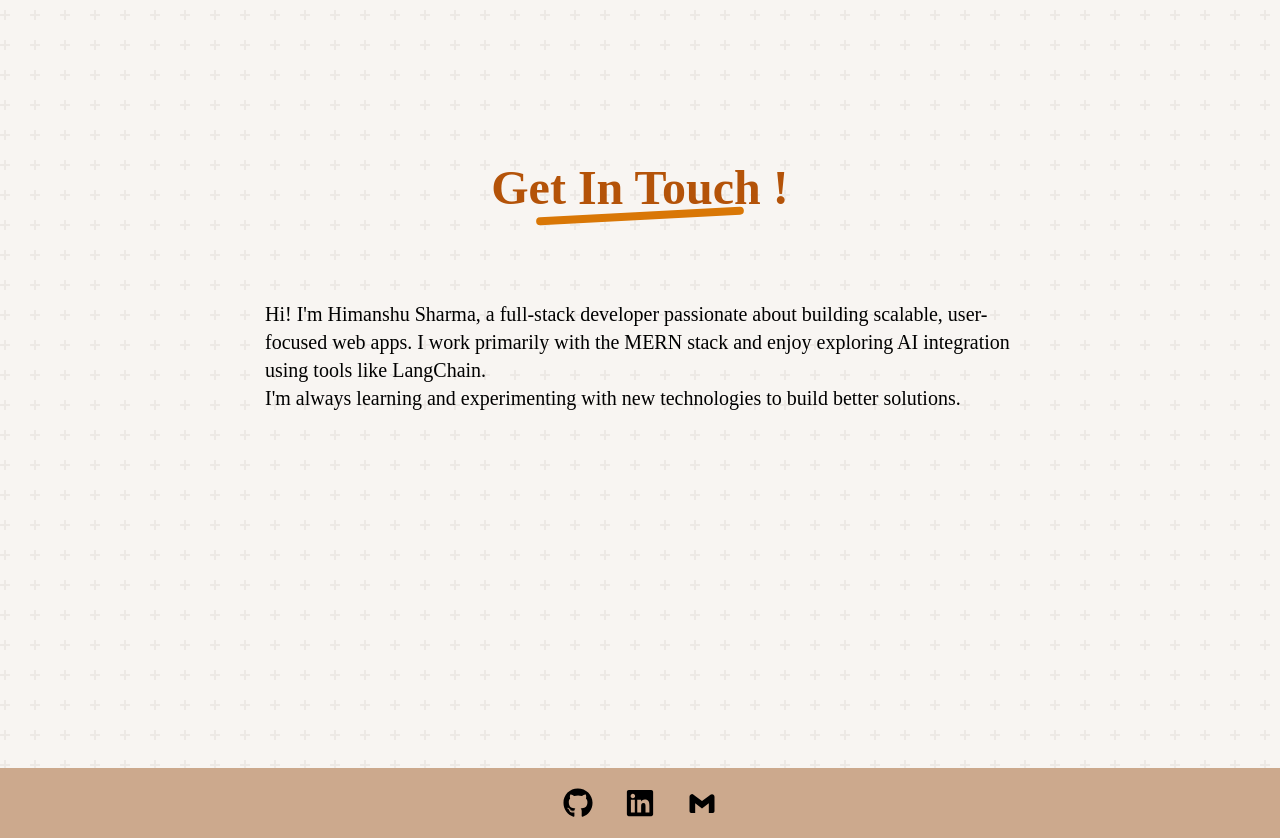
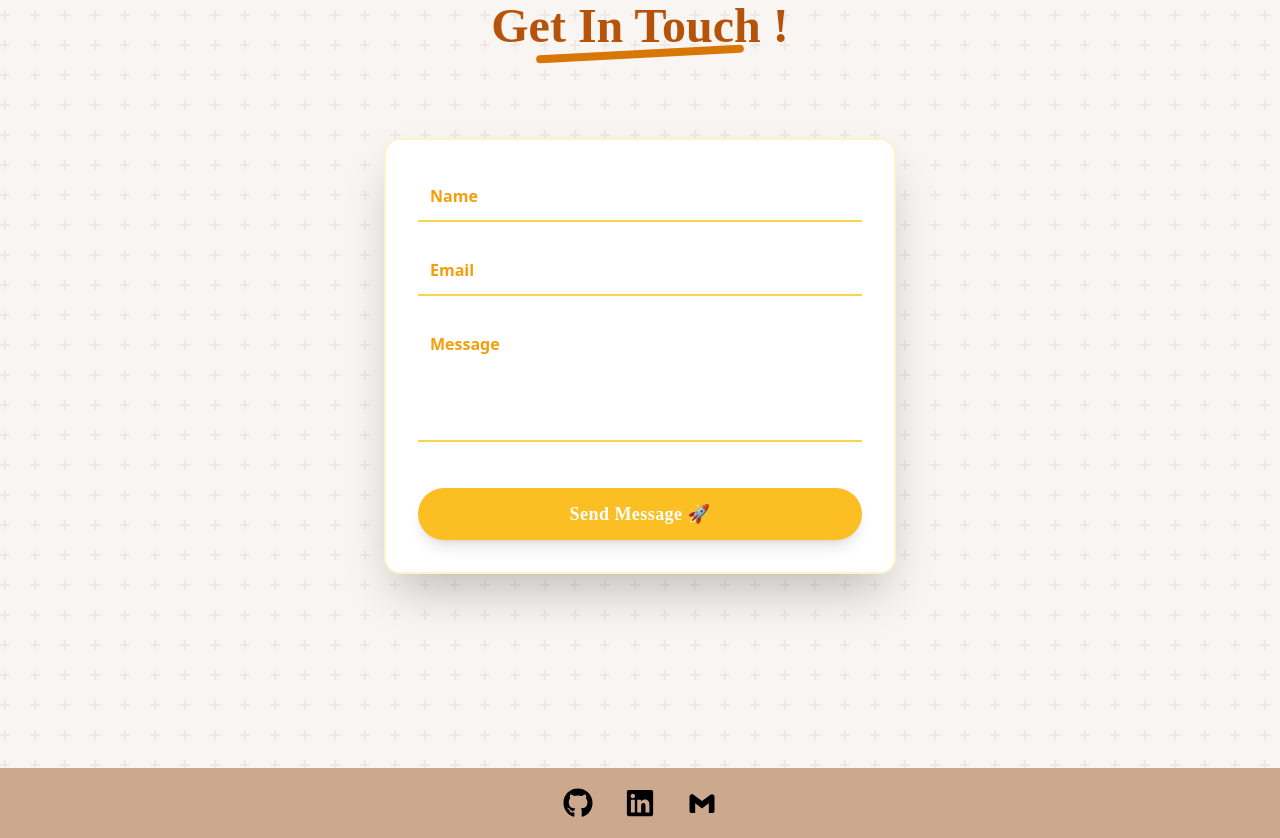
Before and after one commit to CodeXGautam/portfolio, a React (Create React App) app in the folder frontend/: page / in a window 1280 px wide. Shown: the part 3800-4638 px from the top of the page. Built offline with nearby package versions, Linux system fonts and the light colour scheme.

Commit message:
Add creative contact form to Contact component for user inquiries

```diff
--- a/frontend/src/pages/Contact.js
+++ b/frontend/src/pages/Contact.js
@@ -9,12 +9,41 @@ const Contact = () =>{
                 Get In Touch !
                 <div className="flex bg-amber-600 w-[70%] rounded-2xl h-2 -rotate-3 justify-center items-center"></div>
             </h1>
-            <div className="text-sm sm:text-md md:text-lg lg:text-xl font-body">
-                Hi! I'm Himanshu Sharma, a full-stack developer passionate about building scalable, user-focused web apps.
-                I work primarily with the MERN stack and enjoy exploring AI integration using tools like LangChain.<br />
-                I'm always learning and experimenting with new technologies to build better solutions.
-            </div>
 
+            {/* Creative Contact Form Start */}
+            <form className="w-full max-w-lg bg-white rounded-2xl shadow-2xl p-8 flex flex-col gap-6 border-2 border-amber-100 relative animate-fade-in"
+                // TODO: Add your form submission logic here
+                onSubmit={e => { e.preventDefault(); /* handle form submission here */ }}>
+                <div className="relative">
+                    <input type="text" id="name" name="name" required
+                        className="peer w-full border-b-2 border-amber-300 bg-transparent py-3 px-2 text-amber-900 font-body focus:outline-none focus:border-amber-500 transition-all placeholder-transparent"
+                        placeholder="Your Name" />
+                    <label htmlFor="name" className="absolute left-2 top-3 text-amber-500 font-semibold text-sm transition-all peer-placeholder-shown:top-3 peer-placeholder-shown:text-base peer-focus:-top-5 peer-focus:text-xs peer-focus:text-amber-700 bg-white px-1 pointer-events-none">
+                        Name
+                    </label>
+                </div>
+                <div className="relative">
+                    <input type="email" id="email" name="email" required
+                        className="peer w-full border-b-2 border-amber-300 bg-transparent py-3 px-2 text-amber-900 font-body focus:outline-none focus:border-amber-500 transition-all placeholder-transparent"
+                        placeholder="Your Email" />
+                    <label htmlFor="email" className="absolute left-2 top-3 text-amber-500 font-semibold text-sm transition-all peer-placeholder-shown:top-3 peer-placeholder-shown:text-base peer-focus:-top-5 peer-focus:text-xs peer-focus:text-amber-700 bg-white px-1 pointer-events-none">
+                        Email
+                    </label>
+                </div>
+                <div className="relative">
+                    <textarea id="message" name="message" required rows="4"
+                        className="peer w-full border-b-2 border-amber-300 bg-transparent py-3 px-2 text-amber-900 font-body focus:outline-none focus:border-amber-500 transition-all resize-none placeholder-transparent"
+                        placeholder="Your Message"></textarea>
+                    <label htmlFor="message" className="absolute left-2 top-3 text-amber-500 font-semibold text-sm transition-all peer-placeholder-shown:top-3 peer-placeholder-shown:text-base peer-focus:-top-5 peer-focus:text-xs peer-focus:text-amber-700 bg-white px-1 pointer-events-none">
+                        Message
+                    </label>
+                </div>
+                <button type="submit"
+                    className="mt-4 bg-amber-400 hover:bg-amber-500 text-white font-bold py-3 px-8 rounded-full shadow-lg transition-all duration-200 transform hover:-translate-y-1 hover:scale-105 text-lg font-display tracking-wide animate-bounce-slow">
+                    Send Message 🚀
+                </button>
+            </form>
+            {/* Creative Contact Form End */}
         </div>
     )
 }
```
